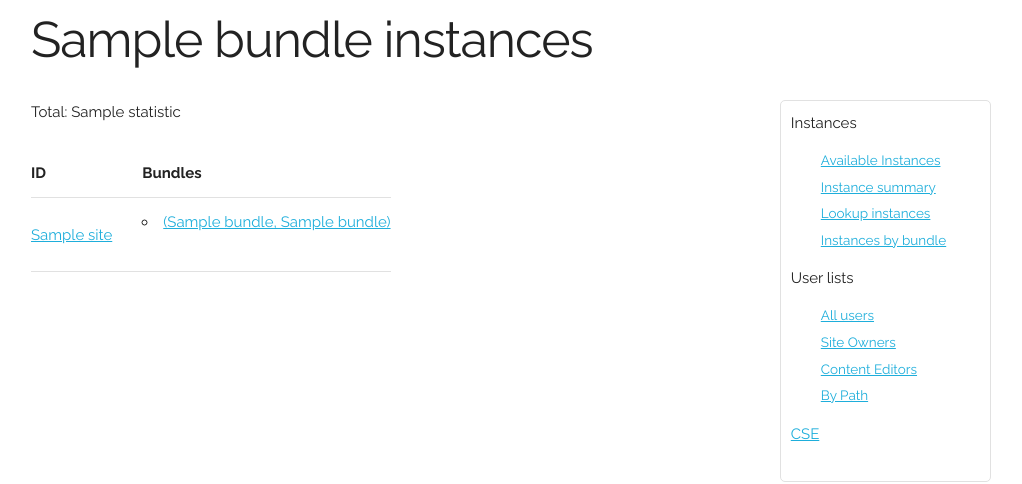
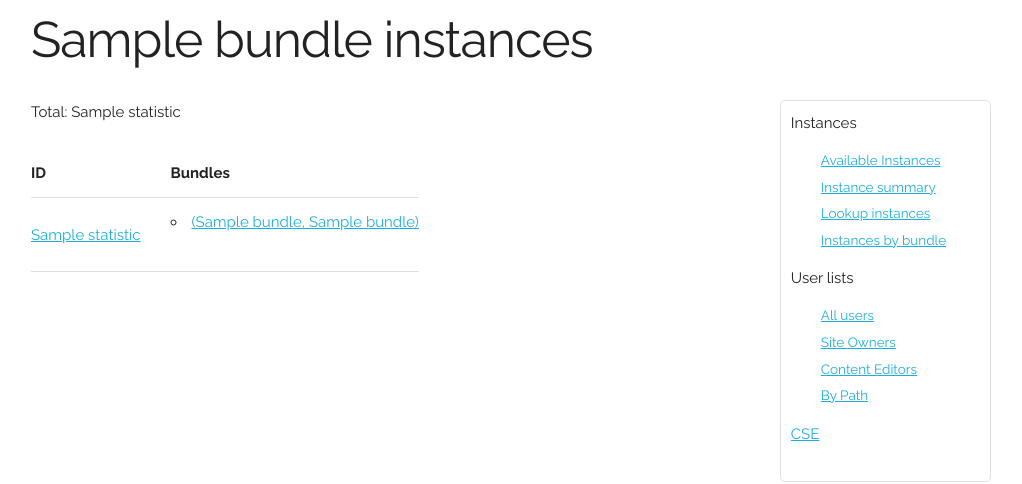
Before and after one commit to CuBoulder/atlas, a Python web app: template atlas_admin/templates/instances/statistics.html in a window 1280 px wide. Shown: the part 44-528 px from the top of the page, without its empty margins (129-1151 px from the left). Run offline with Jinja, Linux system fonts and the light colour scheme; the template is opened without the code that fills it: most values are stand-ins (such as "Sample title", 1, 10 or a date in 2020).

Commit message:
Switch to site name. !minor

```diff
--- a/atlas_admin/templates/instances/statistics.html
+++ b/atlas_admin/templates/instances/statistics.html
@@ -13,7 +13,7 @@ instances{% endblock %}
             <th>Bundles</th>
             {% for item in statistics_list[0] %}
             <tr>
-                <td><a href="{{ url_for('.index') }}instances/id/{{ item.site }}">{{ item.site }}</a></td>
+                <td><a href="{{ url_for('.index') }}instances/id/{{ item.site }}">{{ item.name }}</a></td>
                 <td>
                     <ul>
                         {% for bundle in item.bundles %}
```
